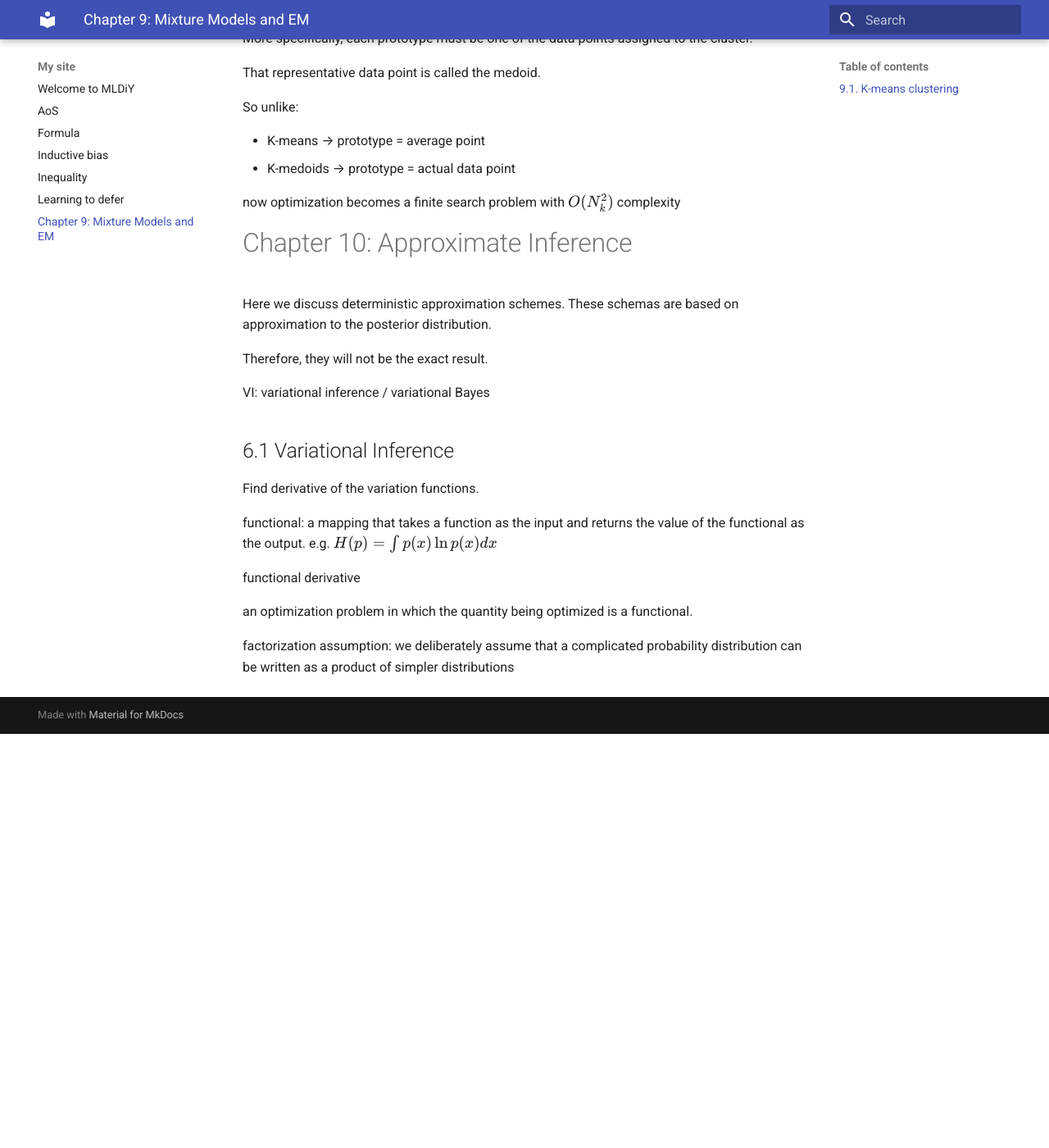
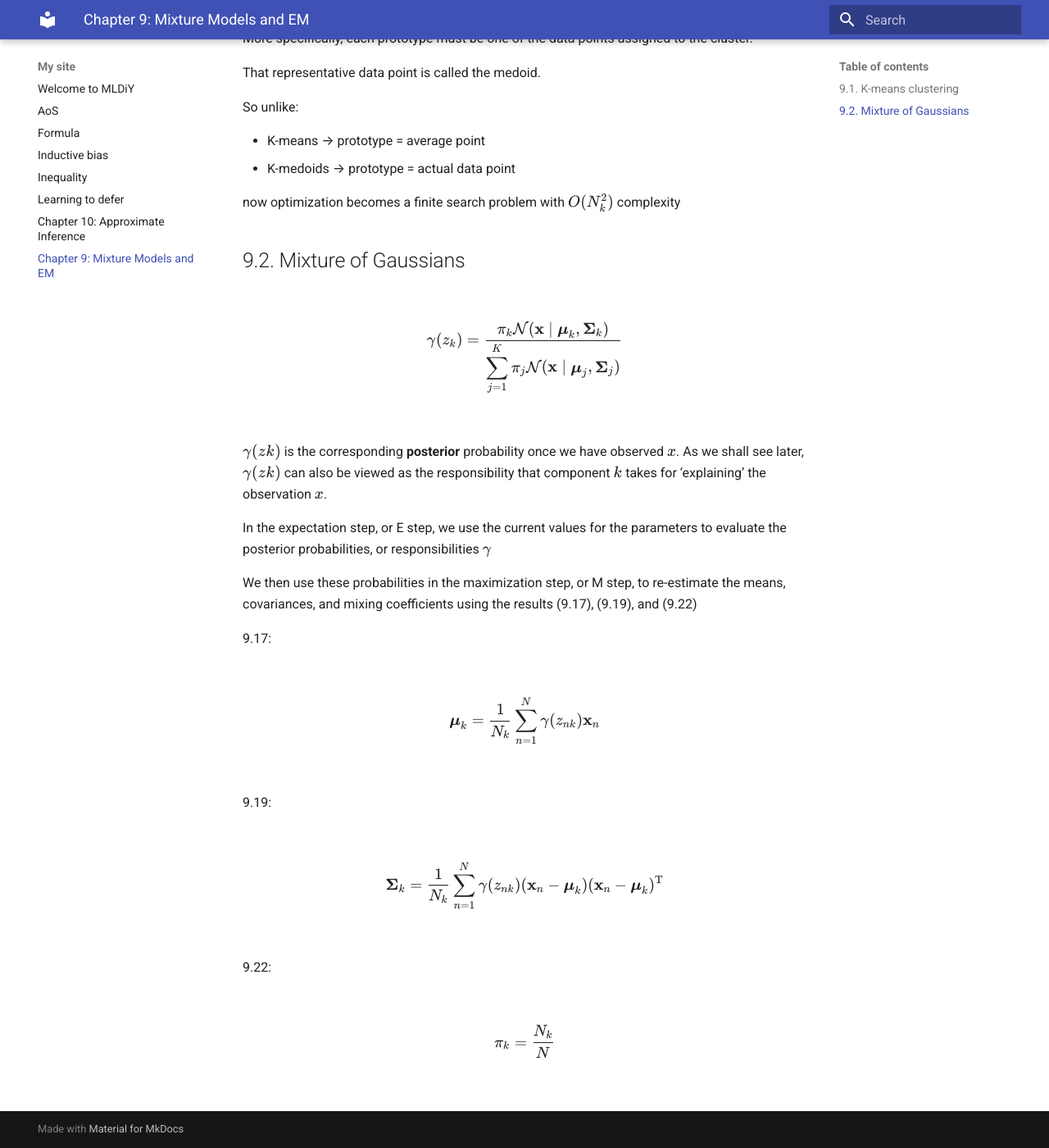
Before and after one commit to fisheredu/mldiy, an MkDocs documentation site: the page built from docs/prml-9.md, in a window 1280 px wide and 1400 px high, scrolled down 989 px. Shown: the whole window at 82% size. Built offline with MkDocs 1.6.1 and Material for MkDocs 9.7.7, drawn with Linux system fonts in a browser that asks for light colours; before the commit the page ends 1884 px from its top, so only the background shows below that.

Commit message:
add chapters on mixture models and approximate inference; include K-means, K-medoids, and Gaussian mixture details

```diff
--- a/docs/prml.md
+++ b/docs/prml-9.md
@@ -37,22 +37,30 @@ So unlike:
 
 now optimization becomes a finite search problem with $O(N_k^2)$ complexity
 
-# Chapter 10: Approximate Inference
 
-Here we discuss deterministic approximation schemes. These schemas are based on approximation to the posterior distribution.
+## 9.2. Mixture of Gaussians
 
-Therefore, they will not be the exact result.
+$$
+    \gamma(z_k) = \frac{\pi_k \mathcal{N}(\mathbf{x} \mid \boldsymbol{\mu}_k, \boldsymbol{\Sigma}_k)}{\displaystyle \sum_{j=1}^{K} \pi_j \mathcal{N}(\mathbf{x} \mid \boldsymbol{\mu}_j, \boldsymbol{\Sigma}_j)}
+$$
 
-VI: variational inference / variational Bayes
+$\gamma(zk)$ is the corresponding **posterior** probability once we have observed $x$.
+As we shall see later, $\gamma(zk)$ can also be viewed as the responsibility that component $k$ takes for ‘explaining’ the observation $x$.
 
-## 6.1 Variational Inference
+In the expectation step, or E step, we use the current values for the parameters to evaluate the posterior probabilities, or responsibilities $\gamma$
 
-Find derivative of the variation functions.
+We then use these probabilities in the maximization step, or M step, to re-estimate the means, covariances, and mixing coefficients using the results (9.17), (9.19), and (9.22)
 
-functional: a mapping that takes a function as the input and returns the value of the functional as the output. e.g. $H(p) = \int p(x) \ln p(x) dx$
+9.17:
 
-functional derivative
+$$\boldsymbol{\mu}_k = \frac{1}{N_k} \sum_{n=1}^N \gamma(z_{nk})\mathbf{x}_n$$
 
-an optimization problem in which the quantity being optimized is a functional.
+9.19:
 
-factorization assumption: we deliberately assume that a complicated probability distribution can be written as a product of simpler distributions
+$$
+\boldsymbol{\Sigma}_k = \frac{1}{N_k} \sum_{n=1}^N \gamma(z_{nk})(\mathbf{x}_n - \boldsymbol{\mu}_k)(\mathbf{x}_n - \boldsymbol{\mu}_k)^\mathrm{T}
+$$
+
+9.22:
+
+$$\pi_k = \frac{N_k}{N}$$
```
Also changed, not shown: docs/prml-10.md (added, +19 -0 lines).
